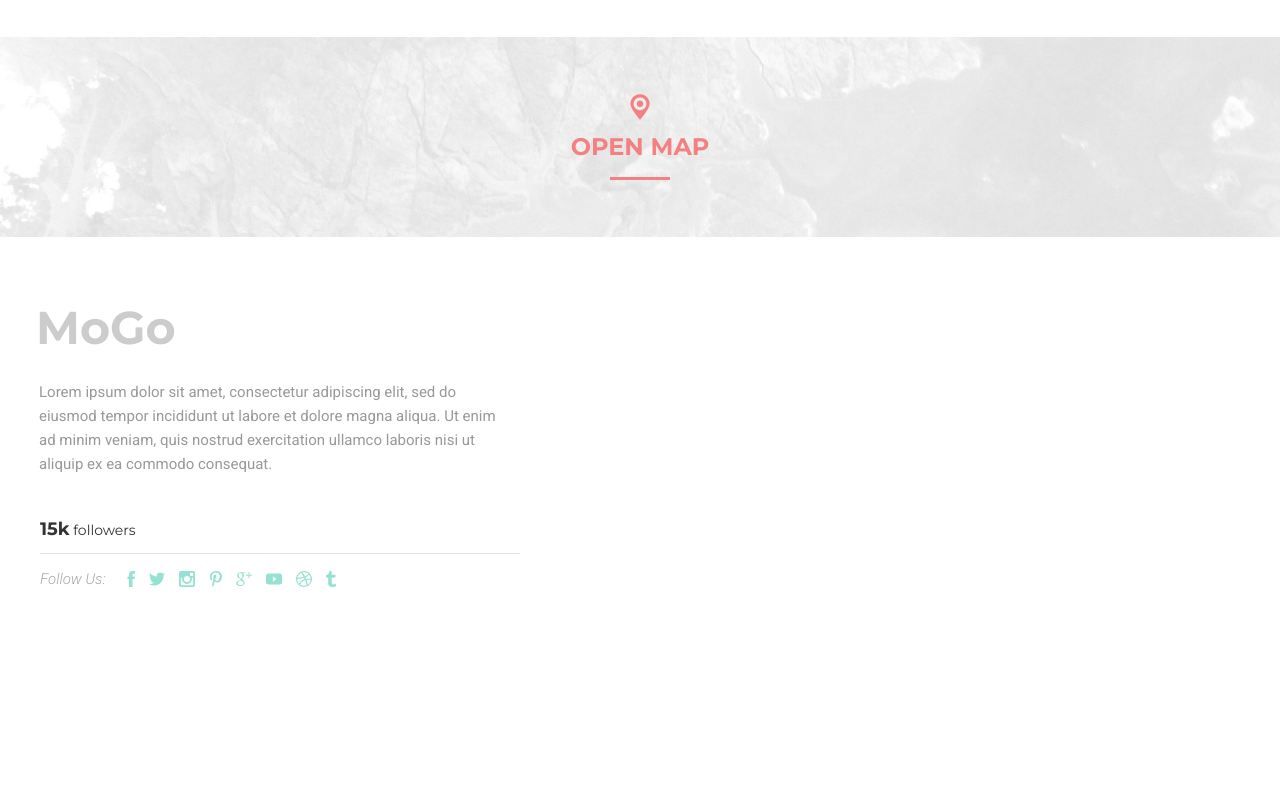
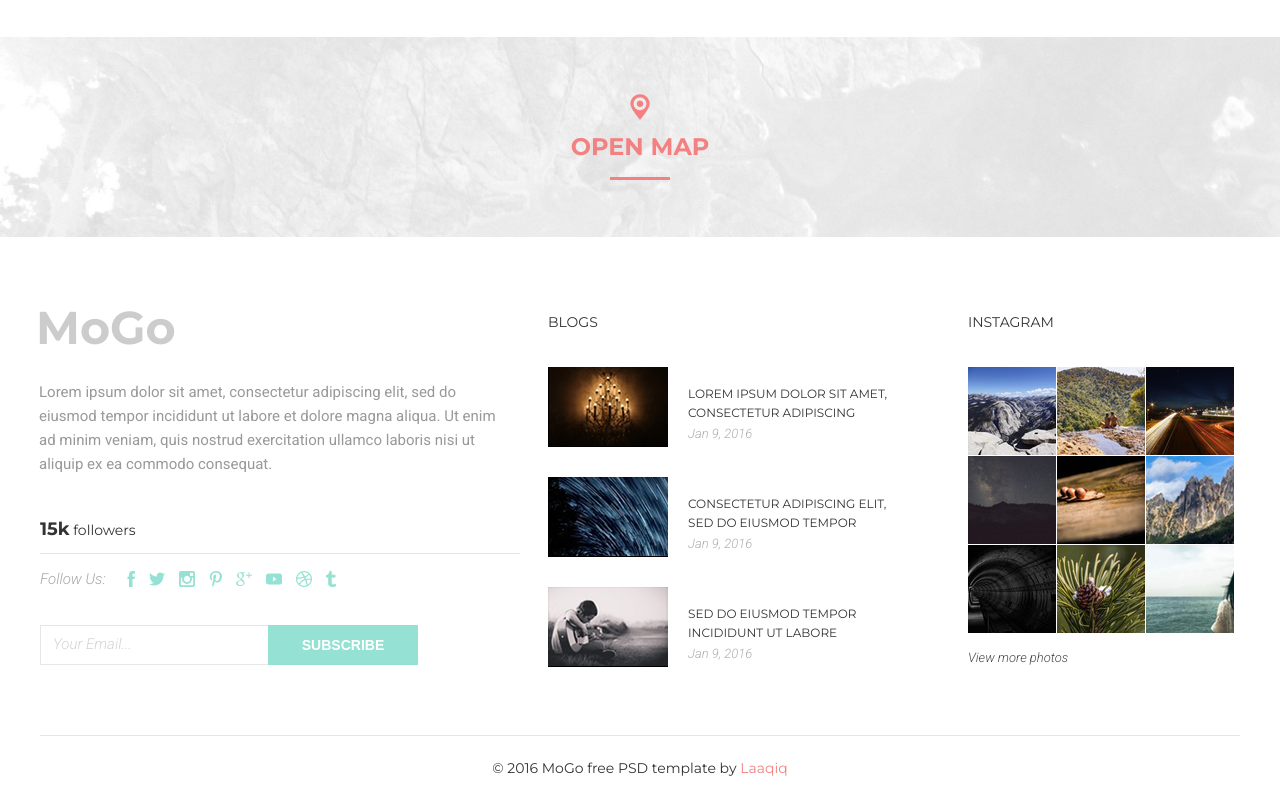
Before and after one commit to TIP1/MOGO-website, a plain HTML site: page index.html in a window 1280 px wide. Shown: the part 8931-9731 px from the top of the page. Before the commit the page ends 9598 px from the top, so only its background shows below. Drawn offline with Linux system fonts and the light colour scheme.

Commit message:
Finily version of html/css

```diff
--- a/index.html
+++ b/index.html
@@ -598,10 +598,60 @@
                             <a href="#"><img src="img/tumblr.png" alt="pic"></a>
                         </div>
                     </div>
+                    <form action="/" class="subscribe" method="post">
+                            <input name="email" type="email" class="subscribe__input" placeholder="Your Email...">
+                            <button name="subscribe" type="submit" class="subscribe__btn">subscribe</button>
+                    </form>
                 </div>
-                <div class="footer__block__second"></div>
-                <div class="footer__block__third"></div>
+                <div class="footer__block__second">
+                    <p class="small_head">blogs</p>
+                    <div class="footer__blogs">
+                        <div class="footer__blog">
+                            <img src="img/lamp.png" alt="pic">
+                            <div class="footer__blog__text">
+                                <p class="blog__content">
+                                    Lorem ipsum dolor sit amet, consectetur adipiscing
+                                </p>
+                                <p class="footer__blog__date">Jan 9, 2016</p>
+                            </div>
+                        </div>
+                        <div class="footer__blog">
+                            <img src="img/rain.png" alt="pic">
+                            <div class="footer__blog__text">
+                                <p class="blog__content">
+                                    Consectetur adipiscing elit, sed do eiusmod tempor
+                                </p>
+                                <p class="footer__blog__date">Jan 9, 2016</p>
+                            </div>
+                        </div>
+                        <div class="footer__blog">
+                            <img src="img/guitar.png" alt="pic">
+                            <div class="footer__blog__text">
+                                <p class="blog__content">
+                                    sed do eiusmod tempor incididunt ut labore
+                                </p>
+                                <p class="footer__blog__date">Jan 9, 2016</p>
+                            </div>
+                        </div>
+                    </div>
+                </div>
+                <div class="footer__block__third">
+                    <p class="small_head">instagram</p>
+                    <div class="inst__photos">
+                        <img src="img/inst1.png" alt="pic">
+                        <img src="img/inst2.png" alt="pic">
+                        <img src="img/inst3.png" alt="pic">
+                        <img src="img/inst4.png" alt="pic">
+                        <img src="img/inst5.png" alt="pic">
+                        <img src="img/inst6.png" alt="pic">
+                        <img src="img/inst7.png" alt="pic">
+                        <img src="img/inst8.png" alt="pic">
+                        <img src="img/inst9.png" alt="pic">
+                    </div>
+                    <a href="#" class="morephoto">View more photos</a>
+                </div>
             </div>
+            <p class="copywriting">&copy; 2016 MoGo free PSD template by <a href="#">Laaqiq</a></p>
         </div>
     </footer>
 </body>
--- a/style.css
+++ b/style.css
@@ -749,11 +749,21 @@ background-color: #e9e9e9;
 
 .content__footer {
     margin-top: 74px;
+    display: flex;
 }
 
 .footer__block__first {
     width: 480px;
     height: 356px;
+}
+
+.footer__block__second {
+    width: 340px;
+    margin-left: 28px;
+}
+
+.footer__block__third {
+    margin-left: 80px;
 }
 
 footer .footer__head {
@@ -818,3 +828,133 @@ footer .follow__us p {
     color: #a7a7a7;
     bottom: -1px;
 }
+
+footer form {
+    display: flex;
+    margin-top: 35px;
+}
+
+.subscribe__input {
+    height: 40px;
+    width: 228px;
+    background: #ffffff;
+    border: 1px solid #e7e7e7;
+    border-right: 0;
+    padding: 14px 12px;
+    font-style: italic;
+    font-family: 'Roboto', sans-serif;
+}
+
+.subscribe__input::placeholder {
+    font-size: 15px;
+    font-style: italic;
+    font-weight: 300;
+    font-family: 'Roboto', sans-serif;
+    color: #d3d3d3;
+}
+
+.subscribe__input:focus {
+    outline: 0;
+    border-color: #95e1d3;
+}
+
+.subscribe__btn {
+    height: 40px;
+    width: 150px;
+    background: #95e1d3;
+    text-transform: uppercase;
+    color: #ffffff;
+    font-size: 14px;
+    font-weight: bold;
+    border: 0;
+    text-align: center;
+    cursor: pointer;
+    transition: background .3s linear;
+}
+
+.subscribe__btn:hover {
+    background-color: #6eb8ab;
+
+}
+
+.subscribe__btn:focus {
+    outline: 0;
+}
+
+.small_head {
+    font-size: 14px;
+    text-transform: uppercase;
+    color: #333333;
+}
+
+.footer__blogs {
+    margin-top: 34px;
+}
+
+.footer__blog {
+    display: flex;
+}
+
+.footer__blog:nth-child(2) {
+    margin-bottom: 30px;
+    margin-top: 30px;
+}
+
+.footer__blog__text {
+    width: 200px;
+    margin-left: 20px;
+    margin-top: 17px;
+}
+
+.blog__content {
+    font-size: 12px;
+    text-transform: uppercase;
+    color: #333333;
+}
+
+.footer__blog__date {
+    font-size: 13px;
+    font-family: 'Roboto', sans-serif;
+    font-style: italic;
+    font-weight: 300;
+    color: #adadad;
+    line-height: 1.1;
+    margin-top: 5px;
+}
+
+.morephoto {
+    font-family: 'Roboto', sans-serif;
+    color: #474747;
+    font-style: italic;
+    font-weight: 300;
+    font-size: 13px;
+    text-decoration: none;
+}
+
+.inst__photos {
+    display: grid;
+    grid-template-columns: auto auto auto;
+    column-gap: 1px;
+    grid-template-rows: auto auto auto;
+    row-gap: 1px;
+    margin-top: 34px;
+    margin-bottom: 12px;
+}
+
+.content__footer {
+    padding-bottom: 66px;
+    border-bottom: 1px solid #e5e5e5;
+}
+
+.copywriting {
+    font-size: 14px;
+    color: #333333;
+    line-height: 1;
+    text-align: center;
+    margin: 25px 0 25px 0;
+}
+
+.copywriting a {
+    color: #f38181;
+    text-decoration: none;
+}
```
Also changed, not shown: img/guitar.png (added), img/inst1.png (added), img/inst2.png (added), img/inst3.png (added), img/inst4.png (added), img/inst5.png (added), img/inst6.png (added), img/inst7.png (added), img/inst8.png (added), img/inst9.png (added), img/lamp.png (added), img/rain.png (added).
